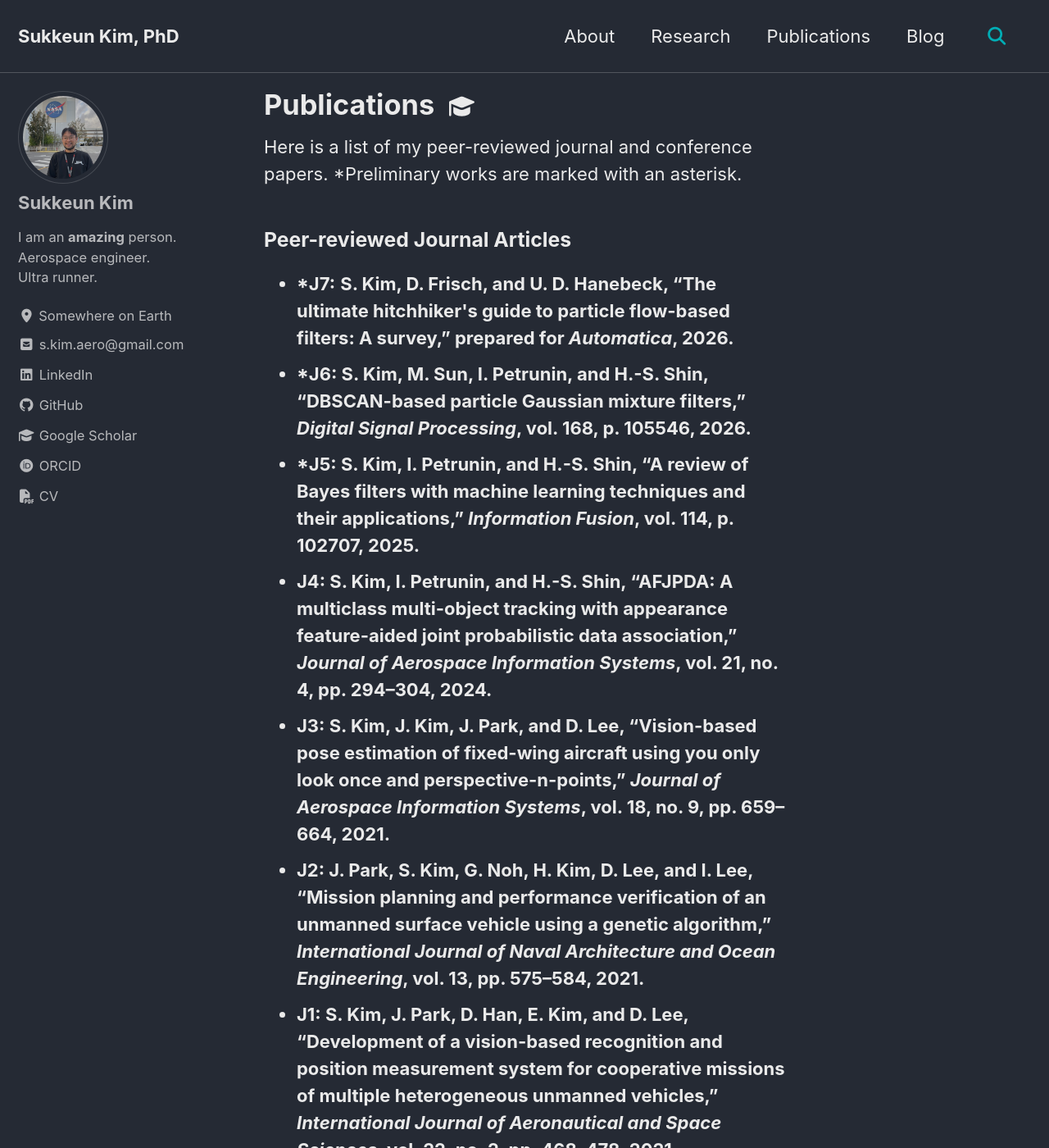
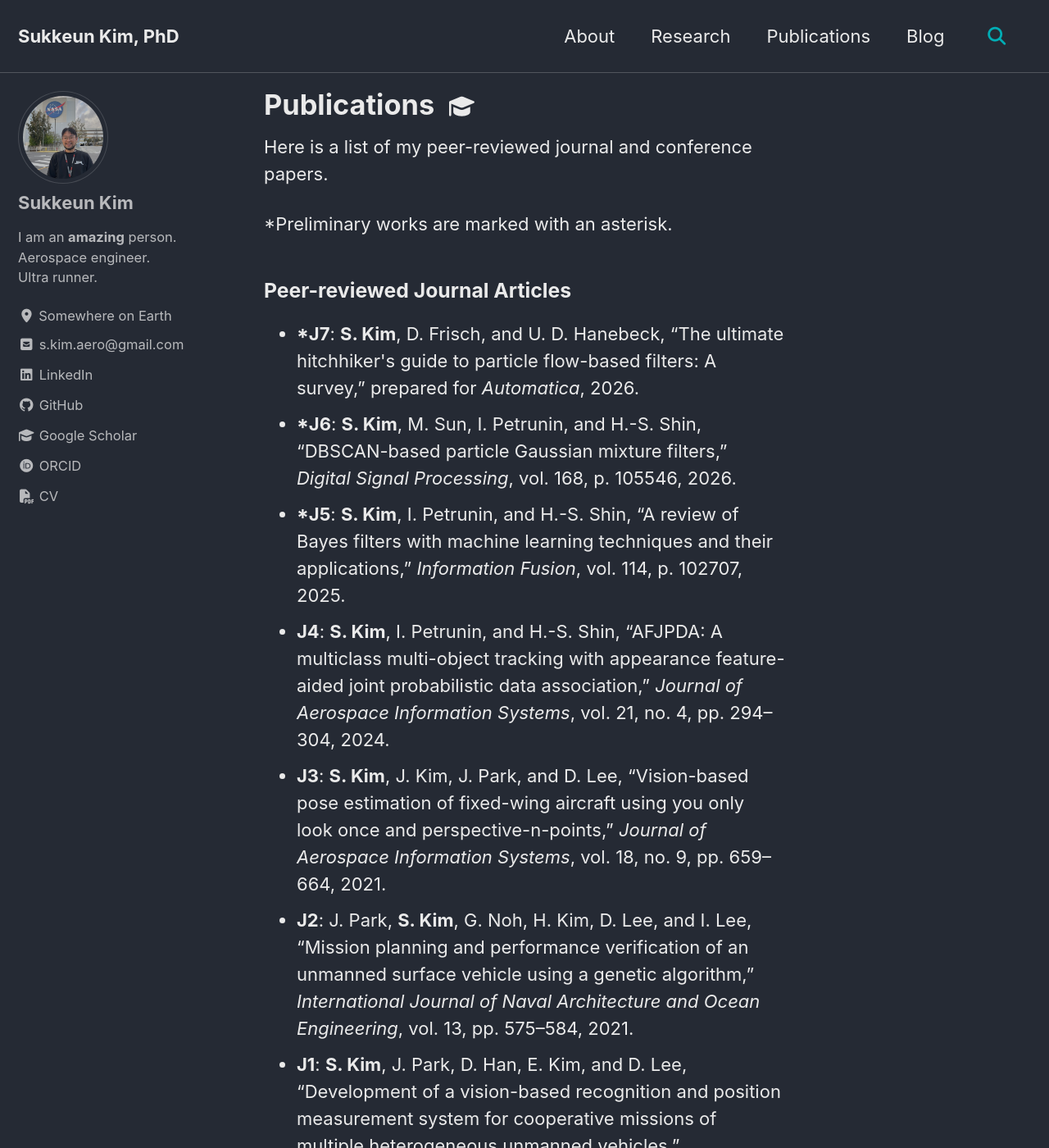
Before and after one commit to skim-aero/skim-aero.github.io, a Jekyll site: the page built from _pages/publications.html, in a window 1280 px wide and 1400 px high. Shown: the whole window at 82% size. Built offline with Jekyll 4.4.1, drawn with Linux system fonts in a browser that asks for light colours; cached includes are drawn as plain includes; some of the changed text lies outside the part shown.

```diff
--- a/_pages/publications.html
+++ b/_pages/publications.html
@@ -5,18 +5,19 @@ permalink: /publications/
 author_profile: true
 ---
 
-<p>Here is a list of my peer-reviewed journal and conference papers. *Preliminary works are marked with an asterisk.</p>
+<p>Here is a list of my peer-reviewed journal and conference papers.</p>
+<p>*Preliminary works are marked with an asterisk.</p>
 
 <!-- Peer-reviewed Journal Articles -->
 <h3>Peer-reviewed Journal Articles</h3>
 <ul>
-  <li><strong>*J7:</strong> <strong> S. Kim<strong>, D. Frisch, and U. D. Hanebeck, &ldquo;The ultimate hitchhiker's guide to particle flow-based filters: A survey,&rdquo; prepared for <em>Automatica</em>, 2026.</li>
-  <li><strong>*J6:</strong> <strong> S. Kim<strong>, M. Sun, I. Petrunin, and H.-S. Shin, &ldquo;DBSCAN-based particle Gaussian mixture filters,&rdquo; <em>Digital Signal Processing</em>, vol. 168, p. 105546, 2026.</li>
-  <li><strong>*J5:</strong> <strong> S. Kim<strong>, I. Petrunin, and H.-S. Shin, &ldquo;A review of Bayes filters with machine learning techniques and their applications,&rdquo; <em>Information Fusion</em>, vol. 114, p. 102707, 2025.</li>
-  <li><strong>J4:</strong> <strong> S. Kim<strong>, I. Petrunin, and H.-S. Shin, &ldquo;AFJPDA: A multiclass multi-object tracking with appearance feature-aided joint probabilistic data association,&rdquo; <em>Journal of Aerospace Information Systems</em>, vol. 21, no. 4, pp. 294&ndash;304, 2024.</li>
-  <li><strong>J3:</strong> <strong> S. Kim<strong>, J. Kim, J. Park, and D. Lee, &ldquo;Vision-based pose estimation of fixed-wing aircraft using you only look once and perspective-n-points,&rdquo; <em>Journal of Aerospace Information Systems</em>, vol. 18, no. 9, pp. 659&ndash;664, 2021.</li>
-  <li><strong>J2:</strong> J. Park, <strong> S. Kim<strong>, G. Noh, H. Kim, D. Lee, and I. Lee, &ldquo;Mission planning and performance verification of an unmanned surface vehicle using a genetic algorithm,&rdquo; <em>International Journal of Naval Architecture and Ocean Engineering</em>, vol. 13, pp. 575&ndash;584, 2021.</li>
-  <li><strong>J1:</strong> <strong> S. Kim<strong>, J. Park, D. Han, E. Kim, and D. Lee, &ldquo;Development of a vision-based recognition and position measurement system for cooperative missions of multiple heterogeneous unmanned vehicles,&rdquo; <em>International Journal of Aeronautical and Space Sciences</em>, vol. 22, no. 2, pp. 468&ndash;478, 2021.</li>
+  <li><strong>*J7</strong>: <strong>S. Kim</strong>, D. Frisch, and U. D. Hanebeck, &ldquo;The ultimate hitchhiker's guide to particle flow-based filters: A survey,&rdquo; prepared for <em>Automatica</em>, 2026.</li>
+  <li><strong>*J6</strong>: <strong>S. Kim</strong>, M. Sun, I. Petrunin, and H.-S. Shin, &ldquo;DBSCAN-based particle Gaussian mixture filters,&rdquo; <em>Digital Signal Processing</em>, vol. 168, p. 105546, 2026.</li>
+  <li><strong>*J5</strong>: <strong>S. Kim</strong>, I. Petrunin, and H.-S. Shin, &ldquo;A review of Bayes filters with machine learning techniques and their applications,&rdquo; <em>Information Fusion</em>, vol. 114, p. 102707, 2025.</li>
+  <li><strong>J4</strong>: <strong>S. Kim</strong>, I. Petrunin, and H.-S. Shin, &ldquo;AFJPDA: A multiclass multi-object tracking with appearance feature-aided joint probabilistic data association,&rdquo; <em>Journal of Aerospace Information Systems</em>, vol. 21, no. 4, pp. 294&ndash;304, 2024.</li>
+  <li><strong>J3</strong>: <strong>S. Kim</strong>, J. Kim, J. Park, and D. Lee, &ldquo;Vision-based pose estimation of fixed-wing aircraft using you only look once and perspective-n-points,&rdquo; <em>Journal of Aerospace Information Systems</em>, vol. 18, no. 9, pp. 659&ndash;664, 2021.</li>
+  <li><strong>J2</strong>: J. Park, <strong>S. Kim</strong>, G. Noh, H. Kim, D. Lee, and I. Lee, &ldquo;Mission planning and performance verification of an unmanned surface vehicle using a genetic algorithm,&rdquo; <em>International Journal of Naval Architecture and Ocean Engineering</em>, vol. 13, pp. 575&ndash;584, 2021.</li>
+  <li><strong>J1</strong>: <strong>S. Kim</strong>, J. Park, D. Han, E. Kim, and D. Lee, &ldquo;Development of a vision-based recognition and position measurement system for cooperative missions of multiple heterogeneous unmanned vehicles,&rdquo; <em>International Journal of Aeronautical and Space Sciences</em>, vol. 22, no. 2, pp. 468&ndash;478, 2021.</li>
 </ul>
 
 <div style="margin-top: 20px;"></div>
@@ -24,11 +25,11 @@ author_profile: true
 <!-- Peer-reviewed Conferences -->
 <h3>Peer-reviewed Conferences</h3>
 <ul>
-  <li><strong>*C5:</strong> <strong> S. Kim<strong> and U. D. Hanebeck, &ldquo;The hitchhiker's guide to particle flow-based filters: A survey,&rdquo; in <em>Proceedings of the 23rd IFAC World Congress (IFAC 2026)</em>, (Busan, Republic of Korea), August 2026.</li>
-  <li><strong>C4:</strong> <strong> S. Kim<strong> and U. D. Hanebeck, &ldquo;Deterministic prior sample set prediction approaches for newton-flow particle filters,&rdquo; in <em>Proceedings of the 29th International Conference on Information Fusion (FUSION 2026)</em>, (Trondheim, Norway), June 2026.</li>
-  <li><strong>*C3:</strong> <strong> S. Kim<strong>, S. Moon, I. Petrunin, H.-S. Shin, and S. Khattak, &ldquo;Autonomous robotic radio source localization via a novel gaussian mixture filtering approach,&rdquo; in <em>2025 28th International Conference on Information Fusion (FUSION)</em>, (Rio de Janeiro, Brazil), pp. 1&ndash;8, July 2025.</li>
-  <li><strong>C2:</strong> <strong> S. Kim<strong>, O. Park, and H.-S. Shin, &ldquo;A design of VFR approach and departure procedures of UAM at vertiports ajacent to the airport,&rdquo; in <em>34th Congress of the International Council of the Aeronautical Sciences (ICAS 2024)</em>, (Florence, Italy), pp. 1&ndash;17, September 2024.</li>
-  <li><strong>*C1:</strong> <strong> S. Kim<strong>, I. Petrunin, and H.-S. Shin, &ldquo;A review of Kalman filter with artificial intelligence techniques,&rdquo; in <em>2022 Integrated Communication, Navigation and Surveillance Conference (ICNS)</em>, (Washington D.C., United States), pp. 1&ndash;12, IEEE, April 2022.</li>
+  <li><strong>*C5</strong>: <strong>S. Kim</strong> and U. D. Hanebeck, &ldquo;The hitchhiker's guide to particle flow-based filters: A survey,&rdquo; in <em>Proceedings of the 23rd IFAC World Congress (IFAC 2026)</em>, (Busan, Republic of Korea), August 2026.</li>
+  <li><strong>C4</strong>: <strong>S. Kim</strong> and U. D. Hanebeck, &ldquo;Deterministic prior sample set prediction approaches for newton-flow particle filters,&rdquo; in <em>Proceedings of the 29th International Conference on Information Fusion (FUSION 2026)</em>, (Trondheim, Norway), June 2026.</li>
+  <li><strong>*C3</strong>: <strong>S. Kim</strong>, S. Moon, I. Petrunin, H.-S. Shin, and S. Khattak, &ldquo;Autonomous robotic radio source localization via a novel gaussian mixture filtering approach,&rdquo; in <em>2025 28th International Conference on Information Fusion (FUSION)</em>, (Rio de Janeiro, Brazil), pp. 1&ndash;8, July 2025.</li>
+  <li><strong>C2</strong>: <strong>S. Kim</strong>, O. Park, and H.-S. Shin, &ldquo;A design of VFR approach and departure procedures of UAM at vertiports ajacent to the airport,&rdquo; in <em>34th Congress of the International Council of the Aeronautical Sciences (ICAS 2024)</em>, (Florence, Italy), pp. 1&ndash;17, September 2024.</li>
+  <li><strong>*C1</strong>: <strong>S. Kim</strong>, I. Petrunin, and H.-S. Shin, &ldquo;A review of Kalman filter with artificial intelligence techniques,&rdquo; in <em>2022 Integrated Communication, Navigation and Surveillance Conference (ICNS)</em>, (Washington D.C., United States), pp. 1&ndash;12, IEEE, April 2022.</li>
 </ul>
 
 
```
